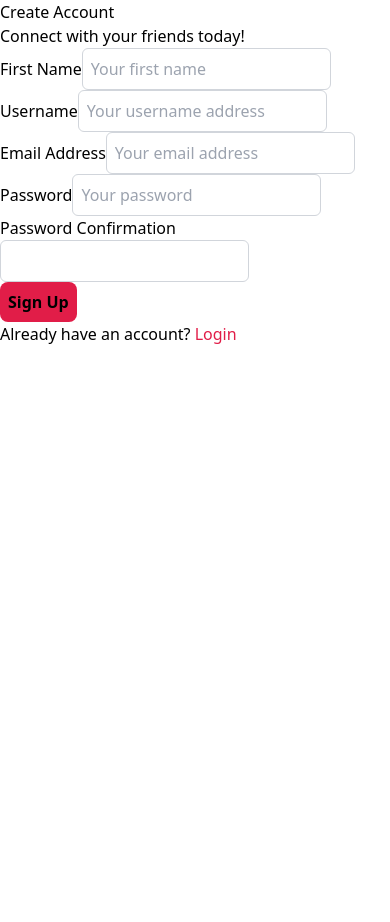
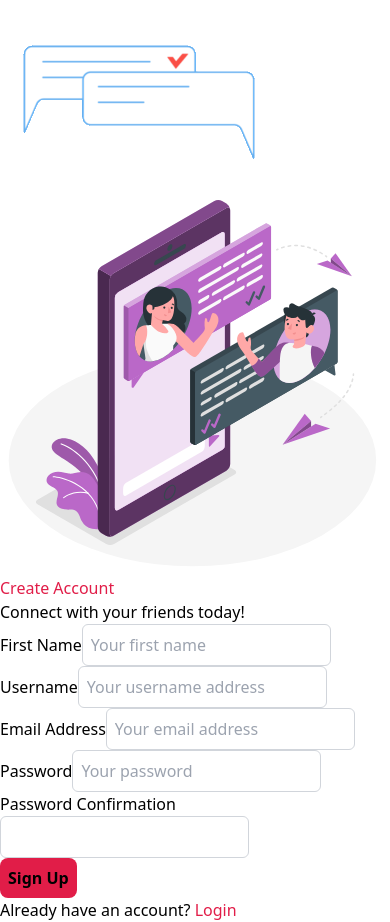
Before and after one commit to beMimg/frontend_messaging_app, a React (Vite) app: page /sign-up in a window 390 px wide. Before the commit the page ends 844 px from the top, so only its background shows below. Built offline with nearby package versions, Linux system fonts and the light colour scheme.

Commit message:
SignUp Responsive

```diff
--- a/src/page/UnauthenticatedPages/SignUp.jsx
+++ b/src/page/UnauthenticatedPages/SignUp.jsx
@@ -2,6 +2,8 @@ import axios from "axios";
 import { useState } from "react";
 import { Link, useNavigate } from "react-router-dom";
 import { API_DOMAIN } from "../../utils/API_DOMAIN";
+import girlPhoneImg from "../../assets/girl-phone.svg";
+import animatedText from "../../assets/animated-text.gif";
 
 export default function SignUp() {
   const [first_name, setFirstName] = useState("");
@@ -52,12 +54,27 @@ export default function SignUp() {
   }
 
   return (
-    <div className="flex h-screen flex-col justify-around p-6 font-roboto ">
+    <div className=" font-roboto xl:grid xl:grid-cols-2">
+      <div className=" relative hidden flex-col items-center justify-center bg-gradient-to-b from-rose-500 to-rose-900 xl:flex">
+        <img
+          className="w-[150px] xl:mr-[200px] 2xl:w-[250px]"
+          src={animatedText}
+          alt="animated text gif"
+        />
+        <img
+          src={girlPhoneImg}
+          className="w-[500px] 2xl:w-[700px]"
+          alt="girl of phone photo"
+        />
+      </div>
+      <div className="flex h-screen flex-col justify-around p-6 xl:col-start-2 xl:rounded-l-[100px]">
         <div className="flex flex-col gap-1.5">
-        <h1 className="text-xl font-semibold ">Create Account</h1>
+          <h1 className="primary-text-color text-xl font-semibold xl:text-3xl ">
+            Create Account
+          </h1>
           <p className=" text-gray-400">Connect with your friends today!</p>
         </div>
-      <form onSubmit={handleSubmit} className="flex  flex-col gap-3">
+        <form onSubmit={handleSubmit} className="flex  flex-col gap-3 ">
           <div className="flex flex-col">
             <label htmlFor="first_name" className=" font-medium">
               First Name
@@ -78,7 +95,7 @@ export default function SignUp() {
             <input
               type="username"
               name="username"
-            className="input-default"
+              className="input-default "
               placeholder="Your username address"
               value={username}
               onChange={(e) => setUsername(e.target.value)}
@@ -156,5 +173,6 @@ export default function SignUp() {
           </p>
         </div>
       </div>
+    </div>
   );
 }
```
Also changed, not shown: src/assets/animated-text.gif (added), src/assets/girl-phone.svg (added). Lines whose indentation alone changed are shown as unchanged.
